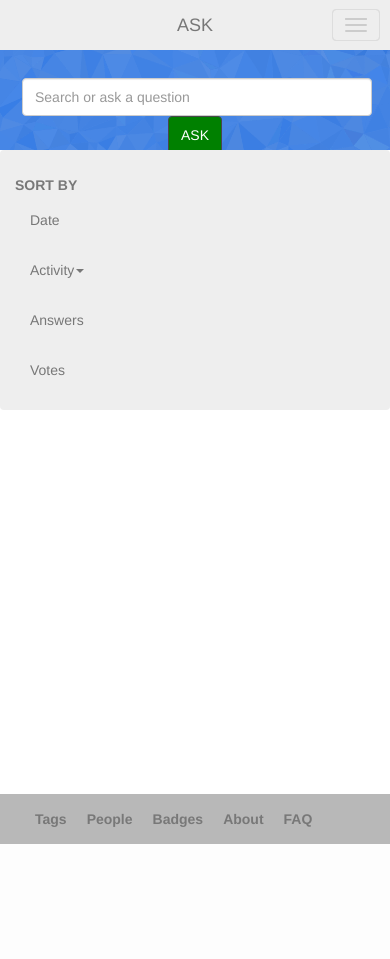
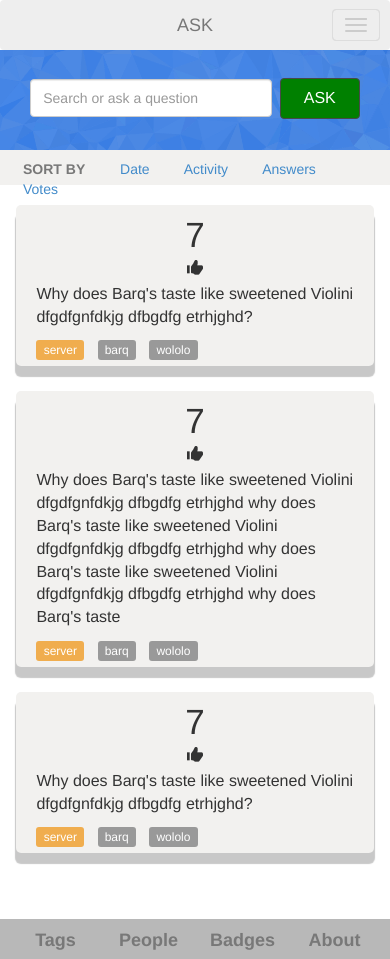
Before and after one commit to anuradha1992/askfedora, a PHP site: page /responsive_main_page.html in a window 390 px wide. Before the commit the page ends 844 px from the top, so only its background shows below. Run offline with PHP 8.4, Linux system fonts and the light colour scheme.

Commit message:
Made the responsive_main_page more responsive

```diff
--- a/css/default.css
+++ b/css/default.css
@@ -3,15 +3,25 @@
     margin: 0;
 }
 
-#search_input{
-    width: 350px;
-}
+
 
 #header{
-    margin-top: 50px;
     height: 100px;
     padding: 22px;
     background-image: url("../images/header.png");
+}
+
+body {
+    -webkit-font-smoothing: antialiased;
+    text-rendering: optimizelegibility;
+}
+
+.navbar {
+    margin-bottom: 0;
+}
+
+#body_pane{
+    margin-top: 20px;
 }
 
 .btn-default{
@@ -67,22 +77,111 @@
 }
 
 
-#sort_by{
-    margin-top: 15px;
-    padding-right: 10px;
+
+.top_links{
+    margin-right: 9%;
 }
 
-/* Portrait & landscape phone */
-@media (max-width: 480px) {
-
+#search_input{
+    width: 70%;
 }
 
-/* Landscape phone to portrait tablet */
-@media (max-width: 768px) {
-
+#content_header{
+    height: 35px;
+    background: #f2f1ef;
+    padding: 8px;
 }
 
-/* Large desktop */
+.hamburger_menu{
+    float: left;
+}
+
+#left_q
+{
+    float: left;
+    width: 20%;
+}
+
+#right_q
+{
+    float: right;
+    width: 80%;
+}
+
+
+.tags{
+    margin-top: 10px;
+}
+
+
+
+a:link {
+    text-decoration:none;
+}
+a:visited {
+    text-decoration:none;
+}
+
+a:hover {
+    text-decoration:none;
+}
+a:active {
+    text-decoration:none;
+}
+
+.statistics{
+    margin-top: 0px;
+    font-size: 35px;
+}
+
+.question_panes{
+    background: #f2f1ef;
+    font-size: 16px;
+    padding: 5px;
+    margin-bottom: 25px;
+    -webkit-border-radius: 5px;-moz-border-radius: 5px;border-radius: 5px;
+    -webkit-box-shadow: 0px 10px 1px 1px rgba(181, 181, 181, 0.75);
+    -moz-box-shadow:    0px 10px 1px 1px rgba(181, 181, 181, 0.75);
+    box-shadow:         0px 10px 1px 1px rgba(181, 181, 181, 0.75);
+}
+
+
+#tagged{
+    margin-bottom: 20px;
+    margin-left: 0px;
+    margin-right: 0px;
+}
+
+#footer{
+    margin-top: 40px;
+    background: #B8B8B8;
+    height: 40px;
+    margin-bottom: 0px;
+    padding: 9px;
+}
+
+.footer_tags{
+    font-size: 18px;
+}
+
+#ask_btn{
+    font-size: 16px;
+    width: 80px;
+    margin-left: 1%;
+}
+
+@media (max-width: 768px) {
+}
+
+
+/* Small devices (tablets, 768px and up) */
+@media (min-width: 768px) {
+}
+
+/* Medium devices (desktops, 992px and up) */
+@media (min-width: 992px) {
+}
+
+/* Large devices (large desktops, 1200px and up) */
 @media (min-width: 1200px) {
-
 }
--- a/responsive_main_page.html
+++ b/responsive_main_page.html
@@ -26,7 +26,7 @@
 
         <div class = "container-fluid" id="main">
 
-            <div class="navbar navbar-fixed-top">
+            <div class="navbar navbar-default">
                 <div class="container">
 
                     <div class="navbar-toggle" data-target=".image_logo" data-toggle="collapse" style="float: left">
@@ -40,11 +40,9 @@
                     </button>
 
 
-                    <a class="navbar-brand" href="#">
+                    <a class="navbar-brand">
                         ASK
                     </a>
-
-
                     <div class="nav-collapse collapse navbar-responsive-collapse">
                         <ul class="nav navar-nav pull-right">
                             <li>
@@ -85,87 +83,280 @@
             <header id="header">
                 <div align="center">
                     <form class="navbar-form">
+<!--                        <div class="hamburger_menu">
+                            <img src="images/hamburger.png" alt="ham" height="20" width="20">
+                        </div>-->
                         <input type="text" class="form-control" id="search_input" placeholder="Search or ask a question">
-                            <button type="submit" class="btn btn-default">ASK</button>
+                        <button type="submit" class="btn btn-default" id="ask_btn">ASK</button>
                     </form>
 
                 </div>
-            </header><!-- end navbar -->
+            </header><!-- end header -->
 
-            <nav class="navbar navbar-default">
+            <div id="content_header">
                 <div class="container">
-<!--                    <div class="nav-collapse" id="questions">
+                    <div class="row">
+
+                        <div class="col-3">
+                            <div class="container">
+                                <div class="visible-lg">
                                     <font class="bold_text">10,799 questions</font>
-                    </div>-->
-                    <div id="menu">
-                        <ul class="nav navbar-nav"  data-no-collapse="true">
-                            <li>
-                                <div id="sort_by">
-                                    <font class="bold_text">SORT BY</font>
-                                </div>
-                            </li>
-                            <li>
-                                <a href="#">Date</a>
-                            </li>
-                            <li class="dropdown">
-                                <a href="#" class="dropdown-toggle" data-toggle="dropdown">Activity<strong class="caret"></strong></a>
-                                <ul class="dropdown-menu">
-                                    <li>
-                                        <a href="#">Activity 1</a>
-                                    </li>
-                                    <li>
-                                        <a href="#">Activity 2</a>
-                                    </li>
-                                    <li>
-                                        <a href="#">Activity 3</a>
-                                    </li>
-                                </ul>
-                            </li>
-                            <li>
-                                <a href="#">Answers</a>
-                            </li>
-                            <li>
-                                <a href="#">Votes</a>
-                            </li>
-                        </ul>
                                 </div>
                             </div>
-            </nav>
+                        </div>
+                        <div class="col-lg-9 col-md-12">
+                            <div class="container">
+                                <div class="row">
+                                    <div class="col-12">
+                                        <font class="bold_text top_links">SORT BY</font>
+                                        <a href="#" class="top_links">Date</a>
+                                        <a href="#" class="top_links">Activity</a>
+                                        <a href="#" class="top_links">Answers</a>
+                                        <a href="#" >Votes</a>
+                                    </div>
+                                </div>
+                            </div>
+                        </div>
+                    </div>
+                </div>
+            </div>
 
+
+            <div class= "container" id="body_pane">
+                <div class="row" >
+                    <div class="col-sm-9">
+
+                        <div id="tagged" class="hidden-sm">
+                            <font class="bold_text">Tagged</font>&nbsp;&nbsp;<span class="label label-warning">Server</span>
+                        </div>
+
+                        <div class="container">
+                            <div class="row question_panes" style="margin-left: 0.4%; margin-right: 0.4%">
+                                <div class="col-xs-2 col-sm-2 col-md-2 hidden-lg" align="center" >
+                                    <div class="left_q">
+                                        <font class="statistics">7</font><br>
+                                        <span class="glyphicon glyphicon-thumbs-up" aria-hidden="true" data-toggle="tooltip" data-original-title="Likes"></span>
+                                    </div>
+                                </div>
+
+                                <div class="col-xs-10 col-sm-10 col-md-10 col-lg-9" >
+
+                                    <div class="right_q">
+                                        Why does Barq's taste like sweetened Violini dfgdfgnfdkjg dfbgdfg etrhjghd?
+                                        <div class="tags">
+                                            <a href="#"><span class="label label-warning">server</span>&nbsp;&nbsp;</a>
+                                            <a href="#"><span class="label label-default">barq</span>&nbsp;&nbsp;</a>
+                                            <a href="#"><span class="label label-default">wololo</span></a>
+                                        </div>
+                                    </div>
+                                </div>
+
+
+                                <div class="col-lg-3 visible-lg" >
+                                    <div id="stats_pane" class="container">
                                         <div class="row">
+                                            <div class="container-fluid">
+                                                <div class="row">
+                                                    <div class="col-4" align="center">
+                                                        <font class="statistics">33</font><br>
                                                     </div>
+                                                    <div class="col-4" align="center">
+                                                        <font class="statistics">37</font><br>
+                                                    </div>
+                                                    <div class="col-4" align="center">
+                                                        <font class="statistics">15</font><br>
+                                                    </div>
+                                                </div>
+                                                <div class="row">
+                                                    <div class="col-4" align="center">
+                                                        <span class="glyphicon glyphicon-thumbs-up" aria-hidden="true" data-toggle="tooltip" data-original-title="Likes"></span>
+                                                    </div>
+                                                    <div class="col-4" align="center">
+                                                        <span class="glyphicon glyphicon glyphicon-eye-open" aria-hidden="true" data-toggle="tooltip" data-original-title="Views"></span>
+                                                    </div>
+                                                    <div class="col-4" align="center">
+                                                        <span class="glyphicon glyphicon-pencil" aria-hidden="true" data-toggle="tooltip" data-original-title="Answers"></span>
+                                                    </div>
+                                                </div>
+                                            </div>
+
+
+                                        </div>
+                                    </div>
+                                </div>
+
+
+                            </div>
+                        </div>
+
+                        <div class="container">
+                            <div class="row question_panes" style="margin-left: 0.4%; margin-right: 0.4%">
+                                <div class="col-xs-2 col-sm-2 col-md-2 hidden-lg" align="center" >
+                                    <div class="left_q">
+                                        <font class="statistics">7</font><br>
+                                        <span class="glyphicon glyphicon-thumbs-up" aria-hidden="true" data-toggle="tooltip" data-original-title="Likes"></span>
+                                    </div>
+                                </div>
+
+                                <div class="col-xs-10 col-sm-10 col-md-10 col-lg-9" >
+
+                                    <div class="right_q">
+                                        Why does Barq's taste like sweetened Violini dfgdfgnfdkjg dfbgdfg etrhjghd why does Barq's taste like sweetened Violini dfgdfgnfdkjg dfbgdfg etrhjghd why does Barq's taste like sweetened Violini dfgdfgnfdkjg dfbgdfg etrhjghd why does Barq's taste
+                                        <div class="tags">
+                                            <a href="#"><span class="label label-warning">server</span>&nbsp;&nbsp;</a>
+                                            <a href="#"><span class="label label-default">barq</span>&nbsp;&nbsp;</a>
+                                            <a href="#"><span class="label label-default">wololo</span></a>
+                                        </div>
+                                    </div>
+                                </div>
+
+
+                                <div class="col-lg-3 visible-lg">
+                                    <div id="stats_pane" class="container">
+                                        <div class="row">
+                                            <div class="container-fluid">
+                                                <div class="row">
+                                                    <div class="col-4" align="center">
+                                                        <font class="statistics">26</font><br>
+                                                    </div>
+                                                    <div class="col-4" align="center">
+                                                        <font class="statistics">17</font><br>
+                                                    </div>
+                                                    <div class="col-4" align="center">
+                                                        <font class="statistics">48</font><br>
+                                                    </div>
+                                                </div>
+                                                <div class="row">
+                                                    <div class="col-4" align="center">
+                                                        <span class="glyphicon glyphicon-thumbs-up" aria-hidden="true" data-toggle="tooltip" data-original-title="Likes"></span>
+                                                    </div>
+                                                    <div class="col-4" align="center">
+                                                        <span class="glyphicon glyphicon glyphicon-eye-open" aria-hidden="true" data-toggle="tooltip" data-original-title="Views"></span>
+                                                    </div>
+                                                    <div class="col-4" align="center">
+                                                        <span class="glyphicon glyphicon-pencil" aria-hidden="true" data-toggle="tooltip" data-original-title="Answers"></span>
+                                                    </div>
+                                                </div>
+                                            </div>
+
+
+                                        </div>
+                                    </div>
+                                </div>
+
+
+                            </div>
+                        </div>
+                        <div class="container">
+                            <div class="row question_panes" style="margin-left: 0.4%; margin-right: 0.4%">
+                                <div class="col-xs-2 col-sm-2 col-md-2 hidden-lg" align="center" >
+                                    <div class="left_q">
+                                        <font class="statistics">7</font><br>
+                                        <span class="glyphicon glyphicon-thumbs-up" aria-hidden="true" data-toggle="tooltip" data-original-title="Likes"></span>
+                                    </div>
+                                </div>
+
+                                <div class="col-xs-10 col-sm-10 col-md-10 col-lg-9" >
+
+                                    <div class="right_q">
+                                        Why does Barq's taste like sweetened Violini dfgdfgnfdkjg dfbgdfg etrhjghd?
+                                        <div class="tags">
+                                            <a href="#"><span class="label label-warning">server</span>&nbsp;&nbsp;</a>
+                                            <a href="#"><span class="label label-default">barq</span>&nbsp;&nbsp;</a>
+                                            <a href="#"><span class="label label-default">wololo</span></a>
+                                        </div>
+                                    </div>
+                                </div>
+
+
+                                <div class="col-lg-3 visible-lg" >
+                                    <div id="stats_pane" class="container">
+                                        <div class="row">
+                                            <div class="container-fluid">
+                                                <div class="row">
+                                                    <div class="col-4" align="center">
+                                                        <font class="statistics">12</font><br>
+                                                    </div>
+                                                    <div class="col-4" align="center">
+                                                        <font class="statistics">17</font><br>
+                                                    </div>
+                                                    <div class="col-4" align="center">
+                                                        <font class="statistics">19</font><br>
+                                                    </div>
+                                                </div>
+                                                <div class="row">
+                                                    <div class="col-4" align="center">
+                                                        <span class="glyphicon glyphicon-thumbs-up" aria-hidden="true" data-toggle="tooltip" data-original-title="Likes"></span>
+                                                    </div>
+                                                    <div class="col-4" align="center">
+                                                        <span class="glyphicon glyphicon glyphicon-eye-open" aria-hidden="true" data-toggle="tooltip" data-original-title="Views"></span>
+                                                    </div>
+                                                    <div class="col-4" align="center">
+                                                        <span class="glyphicon glyphicon-pencil" aria-hidden="true" data-toggle="tooltip" data-original-title="Answers"></span>
+                                                    </div>
+                                                </div>
+                                            </div>
+
+
+                                        </div>
+                                    </div>
+                                </div>
+
+
+                            </div>
+                        </div>
+
+                    </div>
+
+                    <div class="col-3">
+                        <div class="hidden-sm" style="float: right" id="right_pane">
+                            <div id = "sticky_questions">
+                                <p><font class="bold_text">Sticky Questions</font></p>
+                                <p><a href="#"><font class = "body_text">Why does one ever decide to drink Barq's?</font></a></p>
+                                <p><a href="#"><font class = "body_text">Who decided to produce Barq's?</font></a></p>
+                                <p><a href="#"><font class = "body_text">Is Barq's just a root beer for lame people?</font></a></p>
+                                <p><a href="#"><font class = "body_text">What happens if you ignite a can of pressured soda?</font></a></p>
+                                <p><a href="#"><font class = "body_text">more...</font></a></p>
+                            </div>
+                            <div id = "tags">
+
+                                <font class="bold_text">Tags</font><br><br>
+                                <p>
+                                    <span class="label label-warning">server</span>&nbsp;&nbsp;<span class="label label-default">barq</span>
+                                    <br>
+                                    <span class="label label-default">Wololo</span>&nbsp;&nbsp;<span class="label label-default">Panda7</span>
+                                    <br>
+                                    <span class="label label-default">server</span>&nbsp;&nbsp;<span class="label label-default">barq</span>
+                                    <br>
+                                    <span class="label label-default">Wololo</span>&nbsp;&nbsp;<span class="label label-default">Panda7</span>
+                                    <br>
+                                    <span class="label label-success">Workstation</span>
+                                    <br>
+                                    <span class="label label-primary">cloud</span>&nbsp;&nbsp;<span class="label label-default">Barq</span>
+                                    <br>
+                                    <span class="label label-default">Barq</span>
+                                    <br>
+                                </p>
+                            </div>
+                        </div> <!-- end right pane -->
+                    </div>
+
+                </div><!-- end row -->
+            </div><!-- end body_pane -->
 
         </div><!-- end container -->
 
-        <footer class="footer">
+        <div id="footer">
             <div class="container">
-                <table>
-                    <tr>
-                        <td>
-                            <a><font class="bold_text">Tags</font></a>
-                        </td>
-                        <td>
-                            <div>
-                                <a><font class="bold_text">People</font></a>
+
+                <div class="row">
+                    <div class="col-3" align="center"><a href="#"><font class="bold_text footer_tags">Tags</font></a></div>
+                    <div class="col-3" align="center"><a href="#"><font class="bold_text footer_tags">People</font></a></div>
+                    <div class="col-3" align="center"><a href="#"><font class="bold_text footer_tags">Badges</font></a></div>
+                    <div class="col-3" align="center"><a href="#"><font class="bold_text footer_tags">About</font></a></div>
                 </div>
-                        </td>
-                        <td>
-                            <div>
-                                <a><font class="bold_text">Badges</font></a>
             </div>
-                        </td>
-                        <td>
-                            <div>
-                                <a><font class="bold_text">About</font></a>
         </div>
-                        </td>
-                        <td>
-                            <a><font class="bold_text">FAQ</font></a>
-                        </td>
-                    </tr>
-                </table>
-            </div>
-        </footer>
 
         <script src="http://code.jquery.com/jquery.js"></script>
 
```
Also changed, not shown: images/hamburger.png. Lines whose indentation alone changed are shown as unchanged.
